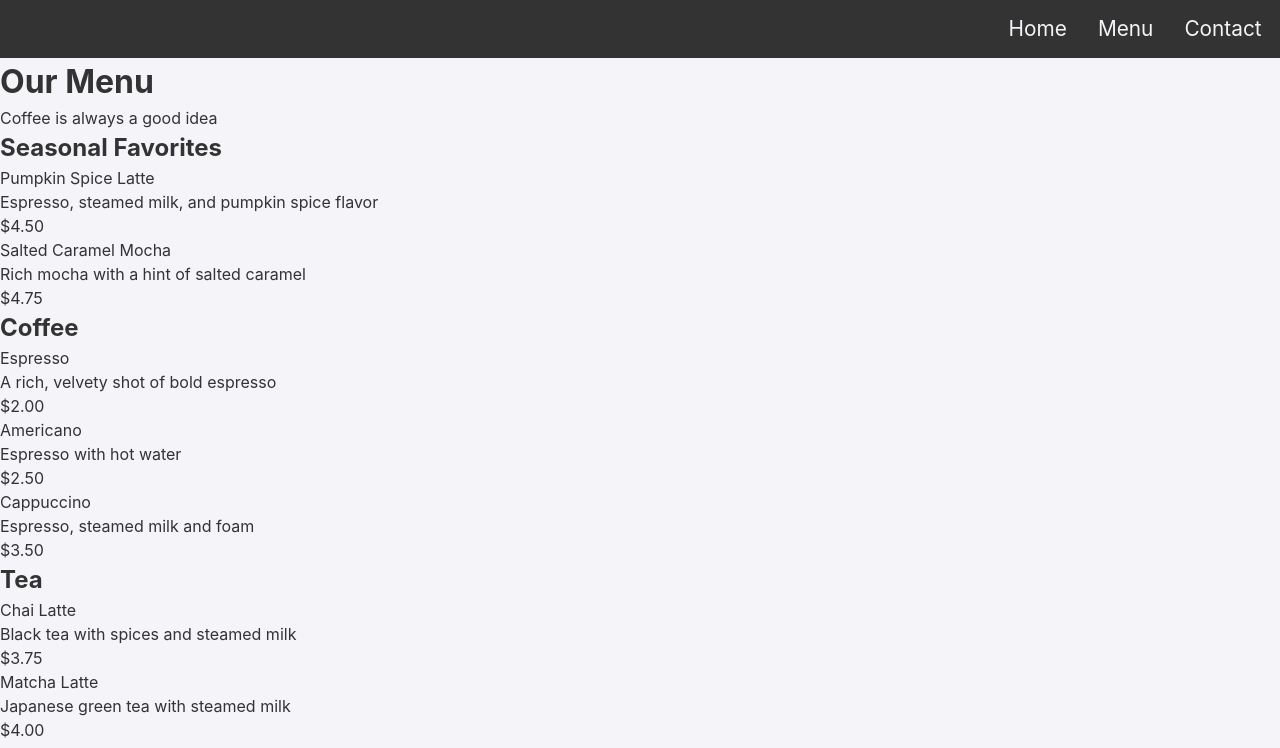
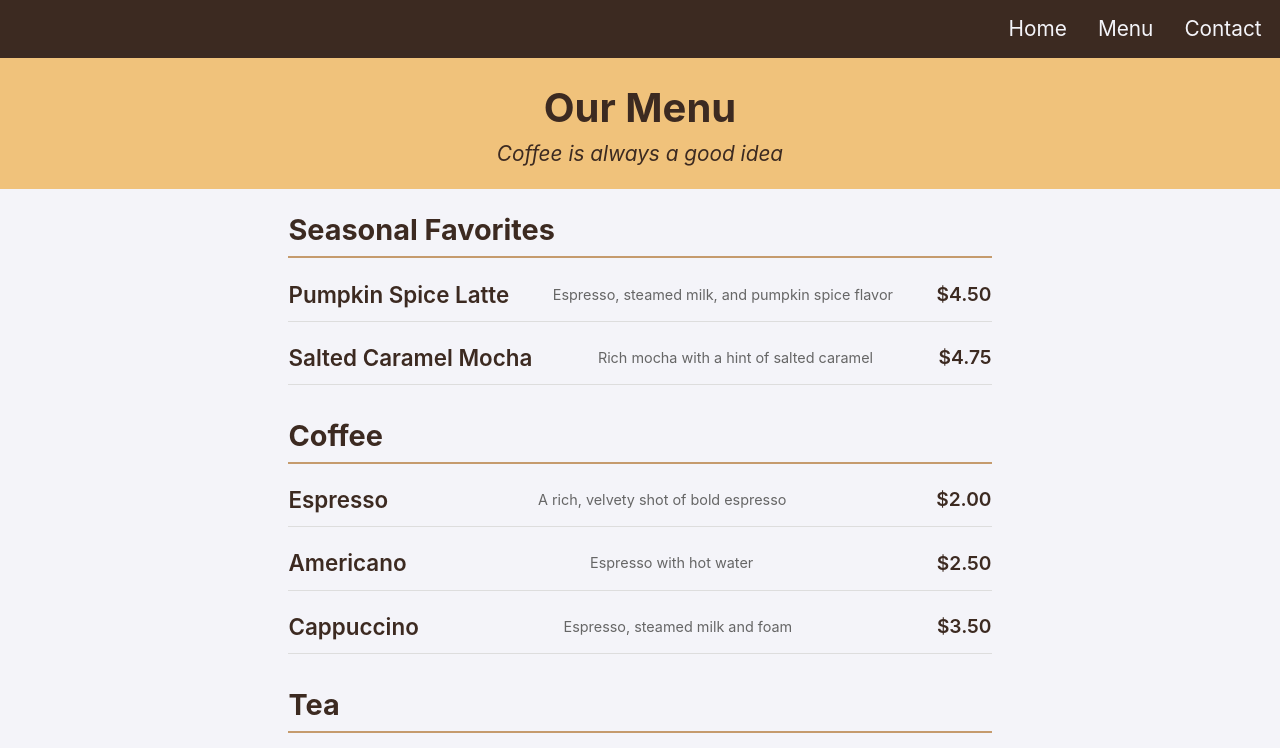
Before and after one commit to smith109/restaurant-page, a website built with webpack: page src/template.html in a window 1280 px wide. Both pictures are taken after a click on the button "Menu". Shown: the top 748 px of the page. Built offline with nearby package versions, Linux system fonts and the light colour scheme.

Commit message:
Add styles to the menu section
-Updated CSS variable colors.

```diff
--- a/src/style.css
+++ b/src/style.css
@@ -1,7 +1,10 @@
 :root {
   --clr-primary: #f0c27b;
+  --clr-secondary: #3c2a21;
   --clr-neutral-lt: #f4f4f9;
-  --clr-neutral-dk: #333333;
+  --clr-neutral-ltr: #ffffff;
+  --clr-neutral-dk: #666666;
+  --clr-neutral-dkr: #333333;
   --ff-base: Inter, Roboto, 'Helvetica Neue',
     'Arial Nova', 'Nimbus Sans', Arial, sans-serif;
 }
@@ -15,7 +18,7 @@ body {
   line-height: 1.5;
   -webkit-font-smoothing: antialiased;
   background: var(--clr-neutral-lt);
-  color: var(--clr-neutral-dk);
+  color: var(--clr-neutral-dkr);
   font-family: var(--ff-base);
 }
 
@@ -60,13 +63,13 @@ h6 {
 }
 
 header {
-  background: var(--clr-neutral-dk);
+  background: var(--clr-secondary);
   color: var(--clr-neutral-lt);
   padding: 0.65rem;
 }
 
 nav button {
-  background-color: var(--clr-neutral-dk);
+  background-color: var(--clr-secondary);
   border: 2px solid transparent;
   font-size: 1.3rem;
   color: inherit;
@@ -79,6 +82,7 @@ nav button:hover {
 
 div#content .hero {
   background: var(--clr-primary);
+  color: var(--clr-secondary);
   text-align: center;
   padding: 3.25rem 1.25rem;
 }
@@ -104,7 +108,7 @@ div#content .section {
 }
 
 div#content .section {
-  background: #ffffff;
+  background: var(--clr-neutral-ltr);
   max-width: 800px;
   padding: 1.25rem;
   border-radius: 5px;
@@ -118,3 +122,67 @@ div#content .section {
 .section>p {
   font-size: 1.2rem;
 }
+
+div#content .header {
+  background: var(--clr-primary);
+  color: var(--clr-secondary);
+  text-align: center;
+  padding: 1.25rem;
+}
+
+.header h1 {
+  font-size: 2.5rem;
+}
+
+.header p {
+  font-size: 1.3rem;
+  font-style: italic;
+}
+
+div#content .menu-section {
+  display: flex;
+  flex-direction: column;
+  align-items: center;
+  margin: 1.2rem 1.2rem;
+}
+
+.menu-category {
+  margin-bottom: 1.8rem;
+}
+
+.menu-category h2 {
+  border-bottom: 2px solid #c59b6d;
+  color: var(--clr-secondary);
+  font-size: 1.8rem;
+  padding-bottom: 0.3rem;
+}
+
+.menu-item {
+  display: flex;
+  justify-content: space-between;
+  align-items: center;
+  padding: 0.6rem 0;
+  border-bottom: 1px solid #dddddd;
+  gap: 20px;
+}
+
+.menu-item p:first-of-type,
+.menu-item p:last-of-type {
+  font-weight: 600;
+}
+
+.menu-item p:first-of-type {
+  color: var(--clr-secondary);
+  font-size: 1.4rem;
+}
+
+.menu-item p:last-of-type {
+  color: var(--clr-secondary);
+  font-size: 1.2rem;
+}
+
+.menu-item p {
+  font-size: 0.9rem;
+  color: var(--clr-neutral-dk);
+  margin-top: 0.6rem;
+}
```
